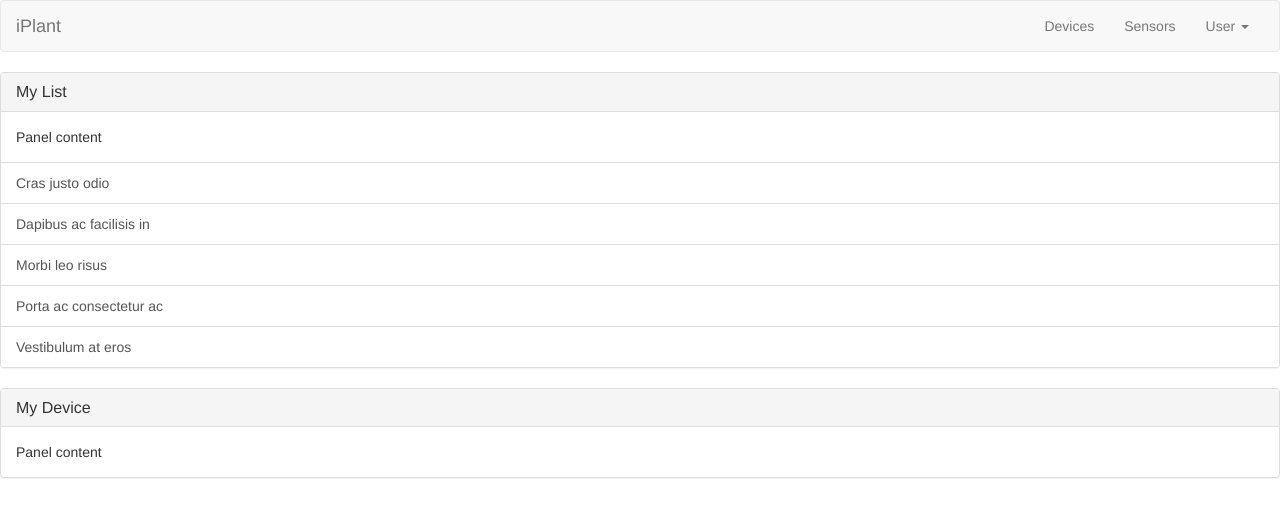
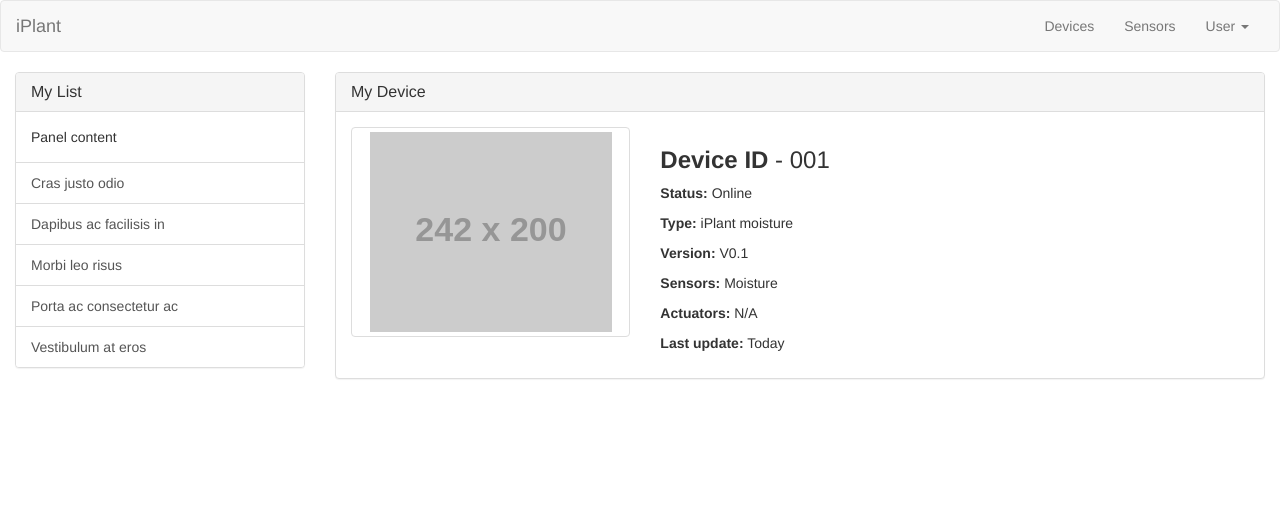
Before and after one commit to locke189/iplant-frontend, an Angular app in the folder iplant-frontend/: page / in a window 1280 px wide. Shown: the top 516 px of the page. Built offline with nearby package versions, Linux system fonts and the light colour scheme.

Commit message:
Details update

```diff
--- a/iplant-frontend/src/app/device/device.component.html
+++ b/iplant-frontend/src/app/device/device.component.html
@@ -1,2 +1,10 @@
-<app-list></app-list>
-<app-details></app-details>
+<div class="container-fluid">
+  <div class="row">
+    <div class="col-xs-3">
+      <app-list></app-list>
+    </div>
+    <div class="col-xs-9">
+      <app-details></app-details>
+    </div>
+  </div>
+</div>
--- a/iplant-frontend/src/app/shared/details/details.component.html
+++ b/iplant-frontend/src/app/shared/details/details.component.html
@@ -3,6 +3,21 @@
     <h3 class="panel-title">My Device</h3>
   </div>
   <div class="panel-body">
-    Panel content
+    <div class="row">
+      <div class="col-sm-6 col-md-4">
+        <div class="thumbnail">
+          <img src="http://placehold.it/242x200" alt="...">
+        </div>
+      </div>
+      <div class="col-sm-6 col-md-8">
+        <h3><b>Device ID</b> - 001</h3>
+        <p><b>Status:</b> Online</p>
+        <p><b>Type:</b> iPlant moisture</p>
+        <p><b>Version:</b> V0.1</p>
+        <p><b>Sensors:</b> Moisture</p>
+        <p><b>Actuators:</b> N/A</p>
+        <p><b>Last update:</b> Today</p>
+      </div>
+    </div>
   </div>
 </div>
```
